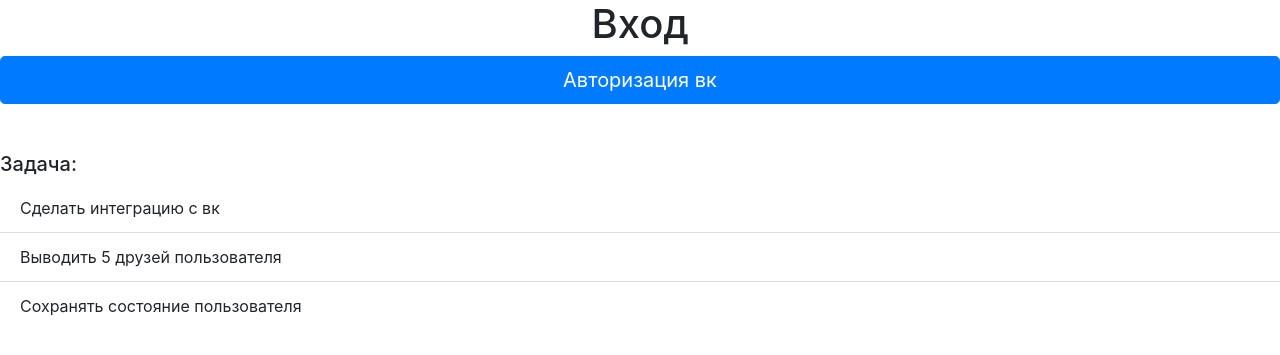
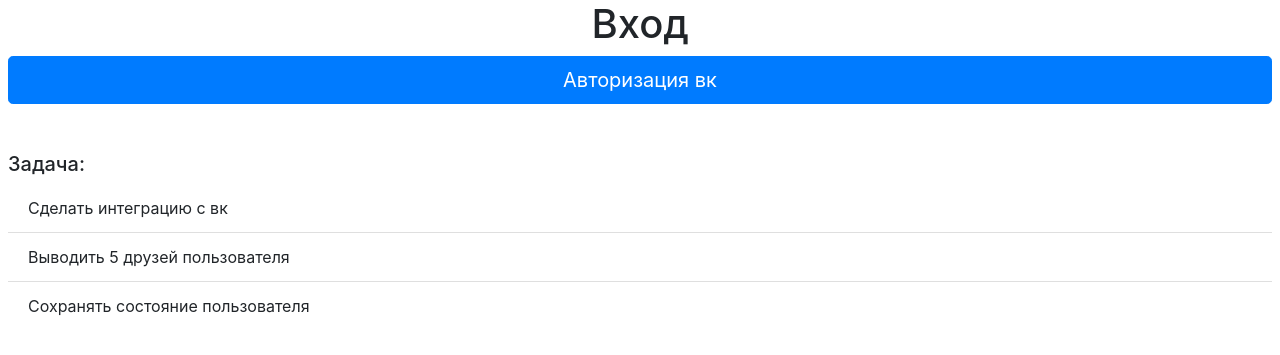
Before and after one commit to Elfreezy/authVK, a Flask app: page / in a window 1280 px wide. Shown: the top 355 px of the page. Run offline with Flask 2, Linux system fonts and the light colour scheme; some libraries are stand-ins or nearby versions.

Commit message:
Update index.html

```diff
--- a/app/templates/index.html
+++ b/app/templates/index.html
@@ -12,7 +12,7 @@
 <div class="container align-middle">
     <h1 class="row justify-content-md-center">{% block title %}{% endblock %}</h1>
 </div>
-<div>{% block content %}{% endblock %}</div>
+<div class="m-2">{% block content %}{% endblock %}</div>
 
 </body>
 </html>
```
